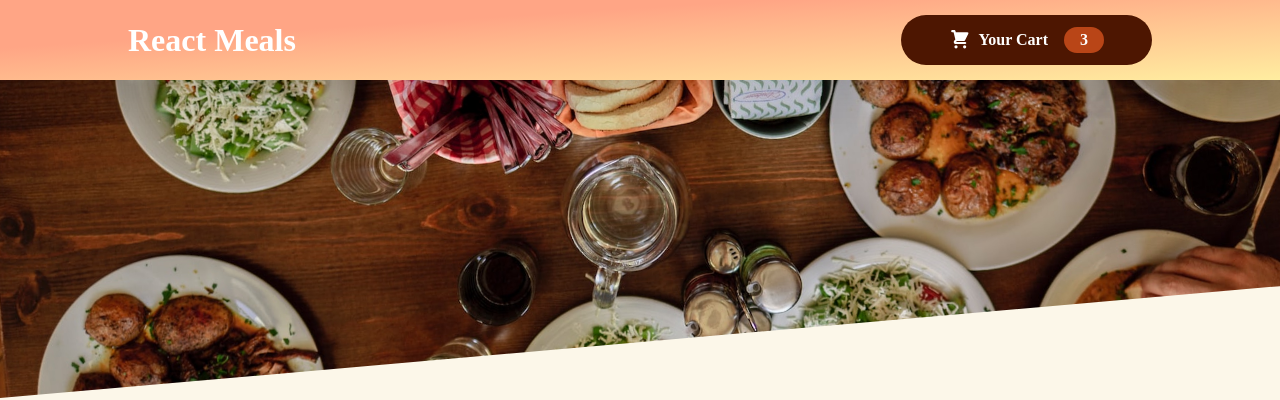
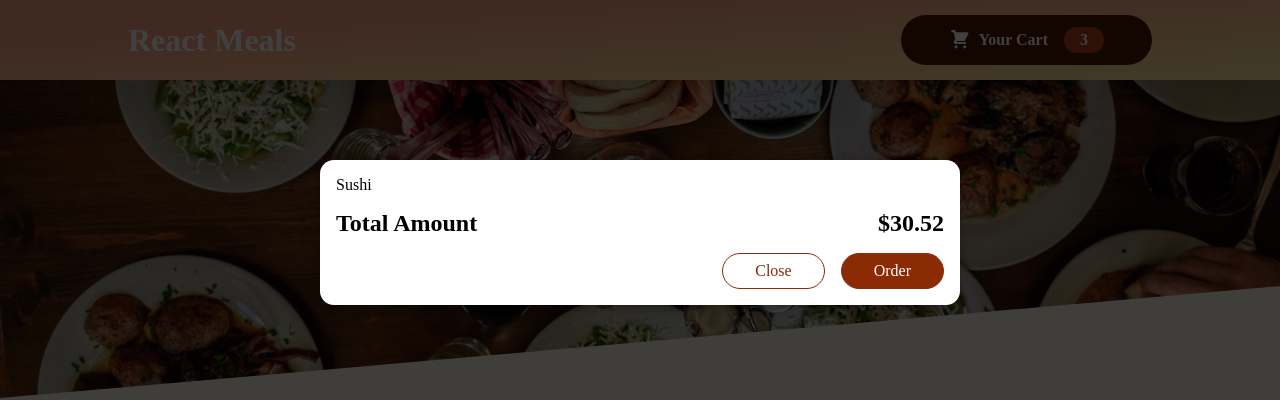
Before and after one commit to abanoubMokhles/food-order-app, a React (Create React App) app: page / in a window 1280 px wide. Shown: the top 400 px of the page. Built offline with nearby package versions, Linux system fonts and the light colour scheme; a web font is replaced by a local one.

Commit message:
add cart and modal components

```diff
--- a/public/index.html
+++ b/public/index.html
@@ -13,10 +13,11 @@
 
     <link rel="manifest" href="%PUBLIC_URL%/manifest.json" />
 
-    <title>React App</title>
+    <title>React Meals</title>
   </head>
   <body>
     <noscript>You need to enable JavaScript to run this app.</noscript>
+    <div id="overlays"></div>
     <div id="root"></div>
   </body>
 </html>
--- a/src/App.js
+++ b/src/App.js
@@ -1,9 +1,11 @@
 import React, { Fragment } from "react";
 import Header from "./components/Layout/Header";
 import Meals from "./components/Meals/Meals";
+import Cart from "./components/Cart/Cart";
 function App() {
   return (
     <Fragment>
+      <Cart />
       <Header />
       <main role="main">
         <Meals />
--- /dev/null
+++ b/src/components/Cart/Cart.js
@@ -0,0 +1,36 @@
+import React from "react";
+import Modal from "../UI/Modal";
+import styles from "./Cart.module.scss";
+
+const ITEMS = [
+  {
+    id: "it1",
+    name: "Sushi",
+    amount: 3,
+    price: 55.25,
+  },
+];
+
+const Cart = (props) => {
+  const cartItems = (
+    <ul className={styles["cart-items"]}>
+      {ITEMS.map((item) => (
+        <li>{item.name}</li>
+      ))}
+    </ul>
+  );
+  return (
+    <Modal>
+      {cartItems}
+      <div className={styles.total}>
+        <span>Total Amount</span>
+        <span>$30.52</span>
+      </div>
+      <div className={styles.actions}>
+        <button className={styles["button--alt"]}>Close</button>
+        <button className={styles.button}>Order</button>
+      </div>
+    </Modal>
+  );
+};
+export default Cart;
--- /dev/null
+++ b/src/components/UI/Modal.js
@@ -0,0 +1,28 @@
+import React, { Fragment } from "react";
+import ReactDOM from "react-dom";
+import styles from "./Modal.module.scss";
+
+const portalElement = document.getElementById("overlays");
+
+const Backdrop = (props) => {
+  return <div className={styles.backdrop}></div>;
+};
+const ModalOverlay = (props) => {
+  return (
+    <div className={styles.modal}>
+      <div className={styles.content}>{props.children}</div>
+    </div>
+  );
+};
+const Modal = (props) => {
+  return (
+    <Fragment>
+      {ReactDOM.createPortal(<Backdrop />, portalElement)}
+      {ReactDOM.createPortal(
+        <ModalOverlay>{props.children}</ModalOverlay>,
+        portalElement
+      )}
+    </Fragment>
+  );
+};
+export default Modal;
--- /dev/null
+++ b/src/components/UI/Modal.module.scss
@@ -0,0 +1,40 @@
+.backdrop {
+  position: fixed;
+  top: 0;
+  left: 0;
+  width: 100%;
+  height: 100vh;
+  z-index: 20;
+  background-color: rgba(0, 0, 0, 0.75);
+}
+
+.modal {
+  position: fixed;
+  top: 20vh;
+  left: 5%;
+  width: 90%;
+  background-color: white;
+  padding: 1rem;
+  border-radius: 14px;
+  box-shadow: 0 2px 8px rgba(0, 0, 0, 0.25);
+  z-index: 30;
+  animation: slide-down 300ms ease-out forwards;
+}
+
+@media (min-width: 768px) {
+  .modal {
+    width: 40rem;
+    left: calc(50% - 20rem);
+  }
+}
+
+@keyframes slide-down {
+  from {
+    opacity: 0;
+    transform: translateY(-3rem);
+  }
+  to {
+    opacity: 1;
+    transform: translateY(0);
+  }
+}
```
